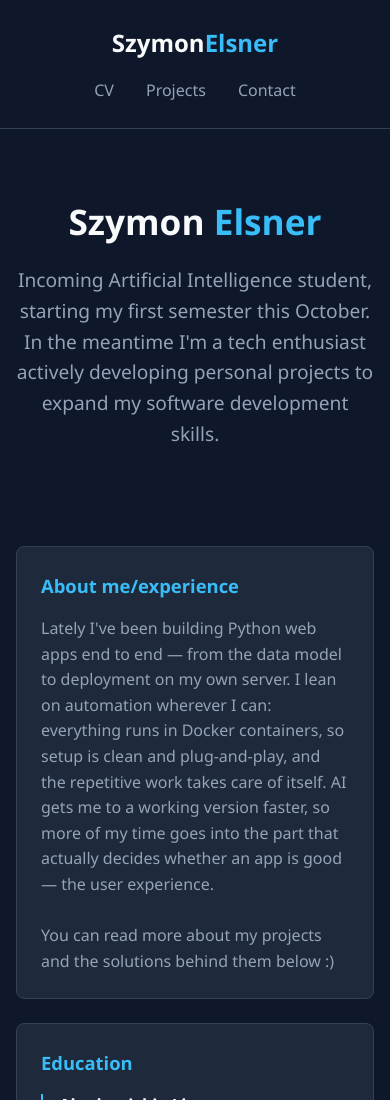
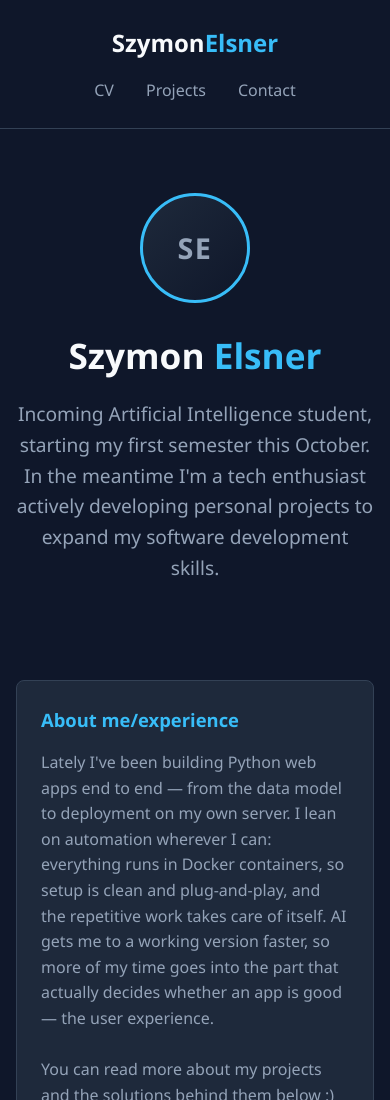
Before and after one commit to SzymonEls/portfolio, a plain HTML site: page index.html in a window 390 px wide. Shown: the top 1100 px of the page. Drawn offline with Linux system fonts and the light colour scheme.

Commit message:
Add profile image

```diff
--- a/index.html
+++ b/index.html
@@ -75,6 +75,31 @@
             margin: 4rem auto;
             text-align: center;
             padding: 0 1rem;
+        }
+
+        /* Zdjęcie profilowe. Dopóki nie ma pliku, widać inicjały na tle
+           gradientu - żeby podmienić, wstaw <img> w środek .hero-avatar. */
+        .hero-avatar {
+            width: 150px;
+            height: 150px;
+            margin: 0 auto 1.5rem;
+            border-radius: 50%;
+            overflow: hidden;
+            background: linear-gradient(135deg, #1e293b 0%, #0f172a 100%);
+            border: 3px solid var(--accent);
+            display: flex;
+            align-items: center;
+            justify-content: center;
+            font-size: 2.5rem;
+            font-weight: 800;
+            color: var(--text-muted);
+            letter-spacing: 0.05em;
+        }
+
+        .hero-avatar img {
+            width: 100%;
+            height: 100%;
+            object-fit: cover;
         }
 
         .hero h1 {
@@ -388,6 +413,11 @@
                 gap: 1rem;
                 padding: 1.5rem;
             }
+            .hero-avatar {
+                width: 110px;
+                height: 110px;
+                font-size: 1.8rem;
+            }
             .hero h1 {
                 font-size: 2.2rem;
             }
@@ -411,6 +441,10 @@
 
     <!-- Hero section -->
     <header class="hero">
+        <div class="hero-avatar">
+            <!-- Podmień na: <img src="profile.jpg" alt="Szymon Elsner" width="300" height="300"> -->
+            <span>SE</span>
+        </div>
         <h1>Szymon <span>Elsner</span></h1>
         <p>Incoming Artificial Intelligence student, starting my first semester this October. In the meantime I'm a tech enthusiast actively developing personal projects to expand my software development skills.</p>
     </header>
```
